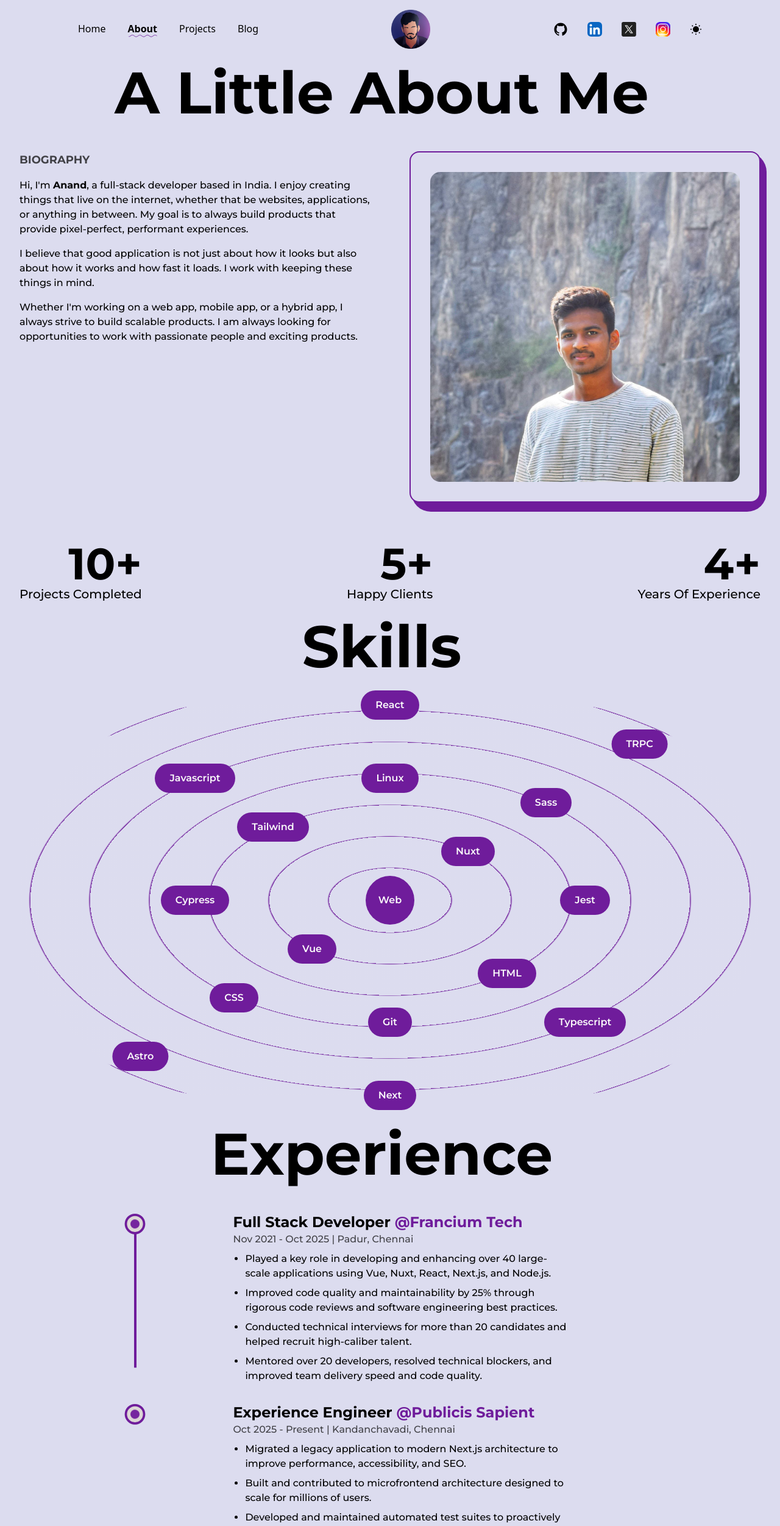
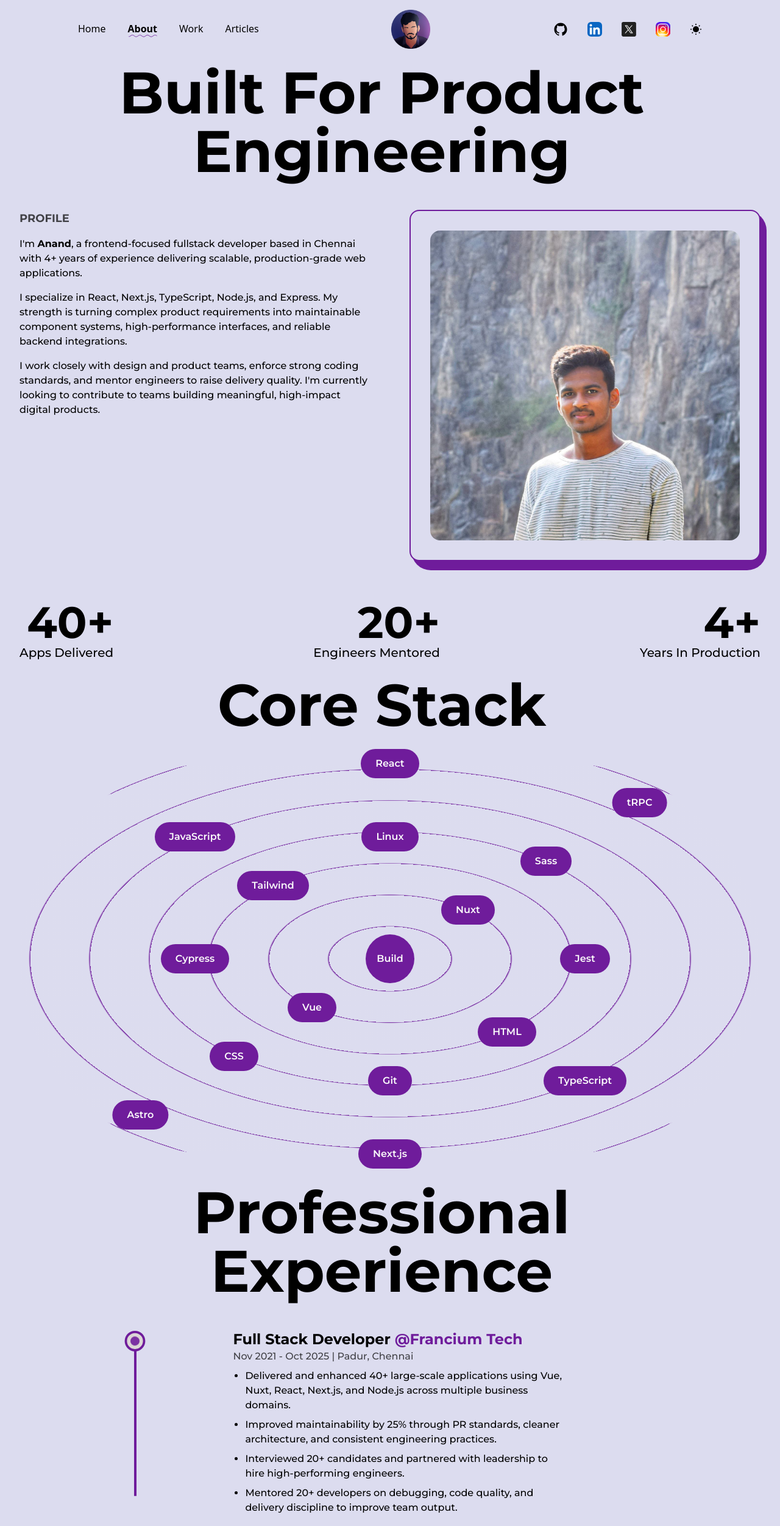
Before and after one commit to grace-anand/portfolio, a Next.js app: page /about in a window 1280 px wide. Shown: the top 2502 px of the page at 61% size. Built offline with nearby package versions, Linux system fonts and the light colour scheme; no server answers.

Commit message:
feat: Refine portfolio content and messaging for enhanced professionalism and clarity.

```diff
--- a/components/Education.tsx
+++ b/components/Education.tsx
@@ -79,18 +79,18 @@ export default Education;
 
 const allEducation = [
   {
-    type: "Bachelor of Science",
+    type: "B.Sc. Electronics and Communication Science",
     period: "2018 - 2021",
     place: "Sholinganallur, Chennai",
-    info: "Graduated in B.sc. Electronics and commmunication with 7.7 CGPA. ",
-    institution: "MSCAS",
+    info: "Mohamed Sathak College of Arts & Science | GPA: 7.7/10.",
+    institution: "Mohamed Sathak College of Arts & Science",
     link: "https://www.mscartsandscience-edu.in/",
   },
   {
     type: "Higher Secondary",
     period: "2016 - 2018",
     place: "Velachery, Chennai",
-    info: "Completed Higher Secondary with a total percentage of 65%.",
+    info: "Completed higher secondary education with strong fundamentals in science and mathematics.",
     institution: "St. Britto's Matriculation Higher Secondary School",
     link: "https://stbrittosmhss.edu.in/",
   },
@@ -98,7 +98,7 @@ const allEducation = [
     type: "High School",
     period: "2015 - 2016",
     place: "Velachery, Chennai",
-    info: "Completed High School with a total percentage of 86%.",
+    info: "Built a strong academic foundation and early interest in technology and problem solving.",
     institution: "St. Britto's Matriculation Higher Secondary School",
     link: "https://stbrittosmhss.edu.in/",
   },
--- a/components/Experience.tsx
+++ b/components/Experience.tsx
@@ -60,7 +60,7 @@ const Experience = () => {
 
   return (
     <>
-      <AnimatedHeading className="pt-10">Experience</AnimatedHeading>
+      <AnimatedHeading className="pt-10">Professional Experience</AnimatedHeading>
       <div className="w-full md:w-[90%] lg:w-3/4 mx-auto relative" ref={ref}>
         <motion.div
           style={{ scaleY: scrollYProgress }}
@@ -86,10 +86,10 @@ const experiences = [
     period: "Nov 2021 - Oct 2025",
     address: "Padur, Chennai",
     work: [
-      "Played a key role in developing and enhancing over 40 large-scale applications using Vue, Nuxt, React, Next.js, and Node.js.",
-      "Improved code quality and maintainability by 25% through rigorous code reviews and software engineering best practices.",
-      "Conducted technical interviews for more than 20 candidates and helped recruit high-caliber talent.",
-      "Mentored over 20 developers, resolved technical blockers, and improved team delivery speed and code quality.",
+      "Delivered and enhanced 40+ large-scale applications using Vue, Nuxt, React, Next.js, and Node.js across multiple business domains.",
+      "Improved maintainability by 25% through PR standards, cleaner architecture, and consistent engineering practices.",
+      "Interviewed 20+ candidates and partnered with leadership to hire high-performing engineers.",
+      "Mentored 20+ developers on debugging, code quality, and delivery discipline to improve team output.",
     ],
   },
   {
@@ -99,10 +99,10 @@ const experiences = [
     period: "Oct 2025 - Present",
     address: "Kandanchavadi, Chennai",
     work: [
-      "Migrated a legacy application to modern Next.js architecture to improve performance, accessibility, and SEO.",
-      "Built and contributed to microfrontend architecture designed to scale for millions of users.",
-      "Developed and maintained automated test suites to proactively detect regressions and improve reliability.",
-      "Delivered reusable white-label architecture that reduced code duplication and accelerated new client onboarding.",
+      "Led migration of a legacy product to modern Next.js architecture, improving SEO, accessibility, and runtime performance.",
+      "Built microfrontend modules for high-traffic customer journeys designed to scale for millions of users.",
+      "Expanded automated test coverage to catch regressions early and increase release confidence.",
+      "Delivered reusable white-label architecture that reduced duplicate code and accelerated new-client onboarding.",
     ],
   },
 ];
--- a/components/Footer.tsx
+++ b/components/Footer.tsx
@@ -4,9 +4,9 @@ import React from "react";
 const Footer = () => {
   return (
     <footer className="px-10 py-8 flex-col flex lg:flex-row justify-between items-center border-t-2 border-solid border-primary">
-      <span>{new Date().getFullYear()} © All Rights Reserved.</span>
+      <span>{new Date().getFullYear()} Anand R. All rights reserved.</span>
       <div className="flex items-center">
-        Built with
+        Designed and built with
         <span className="text-primary text-2xl px-1 dark:text-primaryDark">
           ♡
         </span>
@@ -16,7 +16,7 @@ const Footer = () => {
         </Link>
       </div>
       <Link className="underline underline-offset-2" href="/#contact">
-        Say Hello
+        Let&apos;s Talk
       </Link>
     </footer>
   );
--- a/components/Header/index.tsx
+++ b/components/Header/index.tsx
@@ -76,13 +76,13 @@ const Header = () => {
               About
             </MobileNavItem>
             <MobileNavItem onClick={onMobileLinkClick} href="/projects">
-              Projects
+              Work
             </MobileNavItem>
             <MobileNavItem
               onClick={onMobileLinkClick}
               href={process.env.NEXT_PUBLIC_BLOG_URL || "/"}
             >
-              Blog
+              Articles
             </MobileNavItem>
           </nav>
           <nav className="flex gap-5">
@@ -121,8 +121,10 @@ const Header = () => {
         <nav className="flex gap-5">
           <NavItem href="/">Home</NavItem>
           <NavItem href="/about">About</NavItem>
-          <NavItem href="/projects">Projects</NavItem>
-          <NavItem href={process.env.NEXT_PUBLIC_BLOG_URL || "/"}>Blog</NavItem>
+          <NavItem href="/projects">Work</NavItem>
+          <NavItem href={process.env.NEXT_PUBLIC_BLOG_URL || "/"}>
+            Articles
+          </NavItem>
         </nav>
         <IconLink
           href="/"
@@ -182,7 +184,7 @@ const IconLink = (
       className="hover:bg-none dark:hover:bg-none"
       whileHover={{ y: -2 }}
       whileTap={{ y: -2 }}
-      aria-label={"Visit my" + props.type}
+      aria-label={"Visit my " + props.type}
     >
       {props.children}
     </motion.a>
--- a/components/HireMe.tsx
+++ b/components/HireMe.tsx
@@ -11,7 +11,7 @@ const HireMe = (props: React.ComponentProps<"div">) => {
           href="mailto:graceanand99@gmail.com"
           className="absolute bg-primary text-primary-foreground rounded-full w-20 h-20 flex items-center justify-center ring-2 font-semibold"
         >
-          Mail Me
+          Hire Me
         </Link>
       </div>
     </div>
--- a/components/Skills.tsx
+++ b/components/Skills.tsx
@@ -31,18 +31,18 @@ const Skill = ({
 const Skills = () => {
   return (
     <>
-      <AnimatedHeading>Skills</AnimatedHeading>
+      <AnimatedHeading>Core Stack</AnimatedHeading>
       <div className="w-full relative flex items-center justify-center rounded-full text-primary-foreground h-[80vh] bg-circular sm:bg-circular-sm md:bg-circular-md lg:bg-circular-lg ">
         <motion.div
           className="flex items-center rounded-full font-semibold bg-primary justify-center md:w-20 md:h-20 cursor-pointer w-12 h-12"
           whileHover={{ scale: 1.1 }}
         >
-          Web
+          Build
         </motion.div>
-        <Skill skill="React" x="0" y="-40vh" url="https://reactjs.org/" />
-        <Skill skill="Next" x="0" y="40vh" url="https://nextjs.org/" />
+        <Skill skill="React" x="0" y="-40vh" url="https://react.dev/" />
+        <Skill skill="Next.js" x="0" y="40vh" url="https://nextjs.org/" />
         <Skill skill="Vue" x="-10vw" y="10vh" url="https://vuejs.org/" />
-        <Skill skill="Nuxt" x="10vw" y="-10vh" url="https://nuxtjs.org/" />
+        <Skill skill="Nuxt" x="10vw" y="-10vh" url="https://nuxt.com/" />
         <Skill
           skill="Tailwind"
           x="-15vw"
@@ -63,19 +63,19 @@ const Skills = () => {
         />
         <Skill skill="Sass" x="20vw" y="-20vh" url="https://sass-lang.com/" />
         <Skill
-          skill="Javascript"
+          skill="JavaScript"
           x="-25vw"
           y="-25vh"
           url="https://www.javascript.com/"
         />
         <Skill
-          skill="Typescript"
+          skill="TypeScript"
           x="25vw"
           y="25vh"
           url="https://www.typescriptlang.org/"
         />
         <Skill skill="Astro" x="-32vw" y="32vh" url="https://astro.build/" />
-        <Skill skill="TRPC" x="32vw" y="-32vh" url="https://trpc.io/" />
+        <Skill skill="tRPC" x="32vw" y="-32vh" url="https://trpc.io/" />
         <Skill skill="Cypress" x="-25vw" y="0" url="https://www.cypress.io/" />
         <Skill
           skill="Jest"
--- a/pages/about.tsx
+++ b/pages/about.tsx
@@ -12,37 +12,40 @@ const About = () => {
   return (
     <>
       <Head>
-        <title>About</title>
-        <meta name="description" content="About Grace Anand" />
+        <title>About Anand R | Fullstack Developer</title>
+        <meta
+          name="description"
+          content="About Anand R, a frontend-focused fullstack developer with 4+ years building scalable web applications."
+        />
       </Head>
       <TransitionEffect />
-      <AnimatedHeading>A little about me</AnimatedHeading>
+      <AnimatedHeading>Built for Product Engineering</AnimatedHeading>
       <section className="grid grid-cols-8 md:gap-16">
         <div className="items-start justify-start lg:col-span-4 col-span-8">
-          <h2 className="mb-4 text-lg font-bold opacity-70">BIOGRAPHY</h2>
+          <h2 className="mb-4 text-lg font-bold opacity-70">PROFILE</h2>
           <p className="font-medium ">
-            Hi, I&apos;m <strong>Anand</strong>, a full-stack developer based in
-            India. I enjoy creating things that live on the internet, whether
-            that be websites, applications, or anything in between. My goal is
-            to always build products that provide pixel-perfect, performant
-            experiences.
+            I&apos;m <strong>Anand</strong>, a frontend-focused fullstack
+            developer based in Chennai with 4+ years of experience delivering
+            scalable, production-grade web applications.
           </p>
           <p className="my-4 font-medium">
-            I believe that good application is not just about how it looks but
-            also about how it works and how fast it loads. I work with keeping
-            these things in mind.
+            I specialize in React, Next.js, TypeScript, Node.js, and Express.
+            My strength is turning complex product requirements into
+            maintainable component systems, high-performance interfaces, and
+            reliable backend integrations.
           </p>
           <p className="font-medium">
-            Whether I&apos;m working on a web app, mobile app, or a hybrid app,
-            I always strive to build scalable products. I am always looking for
-            opportunities to work with passionate people and exciting products.
+            I work closely with design and product teams, enforce strong coding
+            standards, and mentor engineers to raise delivery quality. I&apos;m
+            currently looking to contribute to teams building meaningful,
+            high-impact digital products.
           </p>
         </div>
         <div className="col-span-8 relative rounded-2xl p-8 border-2 border-primary bg-background h-fit lg:col-span-4 my-5 sm:my-8 md:my-0">
           <div className="absolute top-0 -right-3 -z-10 w-[102%] h-[103%] rounded-[2rem] bg-primary" />
           <Image
             src={profilePic}
-            alt="Grace Anand"
+            alt="Anand R"
             className="rounded-2xl dark:brightness-75"
             priority
             sizes="(max-width: 768px) 100vw, (max-width: 1024px) 50vw, 50vw"
@@ -69,15 +72,15 @@ export default About;
 
 const highlights = [
   {
-    digit: 10,
-    description: "Projects Completed",
+    digit: 40,
+    description: "Apps Delivered",
   },
   {
-    digit: 5,
-    description: "Happy Clients",
+    digit: 20,
+    description: "Engineers Mentored",
   },
   {
     digit: 4,
-    description: "Years of Experience",
+    description: "Years in Production",
   },
 ];
--- a/pages/api/send-email.ts
+++ b/pages/api/send-email.ts
@@ -17,42 +17,42 @@ export default async function handler(
       const { email, message, name } = JSON.parse(req.body);
 
       if (!email || !message || !name) {
-        res.status(400).json({ error: "Invalid request" });
+        res.status(400).json({ error: "Missing required fields." });
         return;
       } else if (name.length < 2) {
-        res.status(400).json({ error: "Name too short" });
+        res.status(400).json({ error: "Name is too short." });
         return;
       } else if (name.length > 50) {
-        res.status(400).json({ error: "Name too long" });
+        res.status(400).json({ error: "Name is too long." });
         return;
       } else if (/^[^\s@]+@[^\s@]+\.[^\s@]+$/.test(email) === false) {
-        res.status(400).json({ error: "Invalid email" });
+        res.status(400).json({ error: "Invalid email address." });
         return;
       } else if (message.length < 10) {
-        res.status(400).json({ error: "Message too short" });
+        res.status(400).json({ error: "Message is too short." });
         return;
       } else if (message.length > 500) {
-        res.status(400).json({ error: "Message too long" });
+        res.status(400).json({ error: "Message is too long." });
         return;
       }
 
       const response = await resend.emails.send({
         from: "Contact Form <onboarding@resend.dev>",
         to: "graceanand99@gmail.com",
-        subject: "Message from contact form",
+        subject: `New portfolio inquiry from ${name}`,
         reply_to: email,
         text: `Name: ${name}\nEmail: ${email}\nMessage: ${message}`,
       });
       if (response.error) {
         throw new Error();
       }
-      res.status(200).json({ data: "Email sent" });
+      res.status(200).json({ data: "Message sent successfully." });
     } catch (error: unknown) {
       res
         .status(500)
-        .json({ error: "Something went wrong. Please try again." });
+        .json({ error: "Something went wrong. Please try again shortly." });
     }
   } else {
-    res.status(400).json({ error: "Invalid request" });
+    res.status(400).json({ error: "Method not allowed." });
   }
 }
--- a/pages/projects.tsx
+++ b/pages/projects.tsx
@@ -74,10 +74,10 @@ const FeaturedProject = ({
           <Link
             target="_blank"
             className="ml-4 rounded-lg p-2 sm:px-6 sm:text-lg font-semibold px-4 text-base bg-primary text-primary-foreground hover:bg-none dark:hover:bg-none hover:text-primary hover:shadow-lg hover:bg-secondary"
-            aria-label={title + " Visit Project"}
+            aria-label={title + " View Live Project"}
             href={link}
           >
-            Visit Project
+            View Live
           </Link>
         </div>
       </div>
@@ -134,10 +134,10 @@ const Project = ({
           <Link
             target="_blank"
             className="rounded-lg p-2 sm:px-6 sm:text-lg font-semibold px-4 text-base bg-primary text-primary-foreground hover:bg-none dark:hover:bg-none hover:text-primary hover:shadow-lg hover:bg-secondary"
-            aria-label={title + " Visit Project"}
+            aria-label={title + " View Live Project"}
             href={link}
           >
-            Visit
+            View Live
           </Link>
           <motion.a
             target="_blank"
@@ -159,11 +159,14 @@ const Projects = () => {
   return (
     <>
       <Head>
-        <title>Projects</title>
-        <meta name="description" content="Projects by Grace Anand" />
+        <title>Selected Work | Anand R</title>
+        <meta
+          name="description"
+          content="Selected frontend and fullstack projects by Anand R, focused on performance, scalability, and product impact."
+        />
       </Head>
       <TransitionEffect />
-      <AnimatedHeading>Projects</AnimatedHeading>
+      <AnimatedHeading>Selected Work</AnimatedHeading>
       <div className="grid grid-cols-12 xl:gap-24 md:gap-y-32 lg:gap-x-16 sm:gap-x-8 gap-y-8 gap-x-0 mb-10">
         <div className="col-span-12">
           <FeaturedProject {...allProjects[0]} />
@@ -192,55 +195,55 @@ export default Projects;
 
 const allProjects = [
   {
-    type: "Blog Website",
+    type: "Content Platform",
     title: "Personal Blog",
     summary:
-      "A personal blog website built with Astro, Typescript, Tailwind CSS and MDX. It is a static site hosted on Vercel.",
+      "A blazing-fast developer blog built with Astro, TypeScript, Tailwind CSS, and MDX, designed for clean reading, strong SEO, and frictionless publishing.",
     link: "https://anandr-blog.vercel.app/",
     image: myBlog,
     github: "https://github.com/grace-anand/blog",
   },
   {
-    type: "Portfolio Website",
+    type: "Personal Brand Site",
     title: "Portfolio",
     summary:
-      "A portfolio website built with Next.js, Typescript, Tailwind CSS and Framer motion. It is a static site hosted on Vercel.",
+      "A high-performance portfolio crafted with Next.js, TypeScript, Tailwind CSS, and Framer Motion to showcase product thinking, motion, and engineering quality.",
     link: "https://anandr-home.vercel.app/",
     image: portfolio,
     github: "https://github.com/grace-anand/portfolio",
   },
   {
-    type: "Clone",
+    type: "Streaming UI",
     title: "Netflix Clone",
     summary:
-      "A Netflix clone built with React, and TMDB api. It is a static site hosted on Firebase.",
+      "A React-based streaming interface powered by TMDB APIs, focused on reusable UI patterns, smooth navigation, and responsive performance.",
     link: "https://netflix-clone-5cb6d.web.app/",
     image: netflix,
     github: "https://github.com/grace-anand/netflix-clone",
   },
   {
-    type: "Landing page",
+    type: "Marketing Site",
     title: "S Ramalingam",
     summary:
-      "A landing page built with Astro, Typescript and Tailwind CSS. It is a static site hosted on Vercel.",
+      "A conversion-focused landing page built with Astro, TypeScript, and Tailwind CSS, optimized for speed, readability, and brand clarity.",
     link: "https://sramalingam.vercel.app",
     image: sRamalingam,
     github: "https://github.com/grace-anand/sramalingam",
   },
   {
-    type: "CLI",
+    type: "Developer Tooling",
     title: "Stupid Node CLI",
     summary:
-      "A Fun CLI built with Node.js, Typescript and Inquirer. It is an npm package. You can try it by running npx stupid_node_cli in your terminal.",
+      "A playful npm CLI package built with Node.js, TypeScript, and Inquirer that demonstrates command design, package publishing, and DX-first thinking.",
     link: "https://www.npmjs.com/package/stupid_node_cli",
     image: StupidNodeCli,
     github: "https://github.com/grace-anand/stupid_node_cli",
   },
   {
-    type: "CMS",
-    title: "BLOG CMS",
+    type: "Headless CMS",
+    title: "Blog CMS",
     summary:
-      "A blog CMS built with Next.js, Typescript, Tailwind CSS and Sanity.io. It is a static site hosted on Vercel.",
+      "A production-ready blog CMS built with Next.js, TypeScript, Tailwind CSS, and Sanity, enabling flexible content workflows and scalable publishing.",
     link: "https://anand-cms-blog.vercel.app/",
     image: cmsBlog,
     github: "https://github.com/grace-anand/cms-blog",
```
Also changed, not shown: components/ContactForm.tsx (+14 -14 lines), pages/index.tsx (+12 -9 lines).
